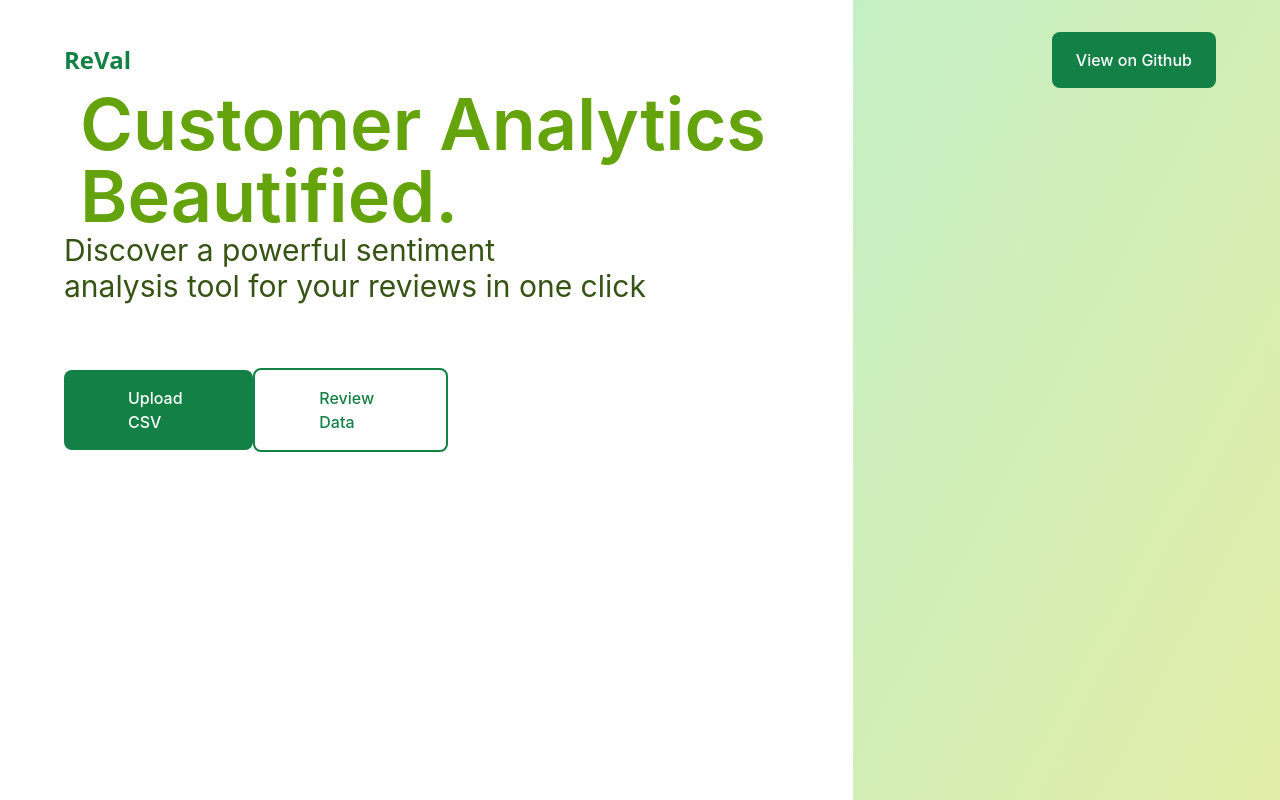
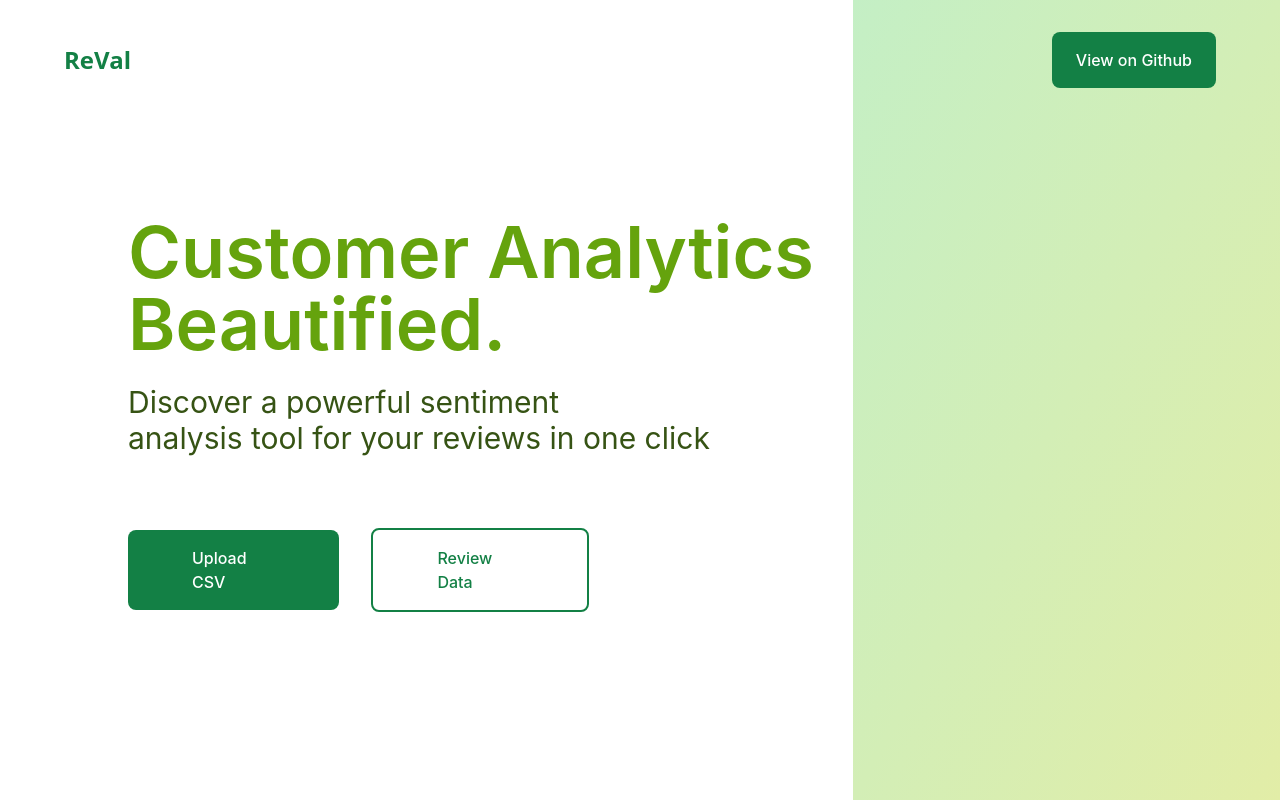
Before and after one commit to Abhishek-More/reval, a Next.js app: page / in a window 1280 px wide. Built offline with nearby package versions, Linux system fonts and the light colour scheme.

Commit message:
nav and landing

```diff
--- a/components/Navbar.js
+++ b/components/Navbar.js
@@ -1,10 +1,11 @@
 import React from 'react'
+import Link from 'next/link'
 
 export default function Navbar() {
   return (
     <div className="flex justify-between items-center px-16 pt-8">
-      <p className="text-2xl font-OP text-primary-green font-bold">ReVal</p>
-      <a className="bg-primary-green font-medium text-md text-white px-6 py-4 rounded-lg">View on Github</a>
+      <Link href='/' className="text-2xl font-OP text-primary-green font-bold">ReVal</Link>
+      <a href="https://github.com/Abhishek-More/reval" target="_blank" className="bg-primary-green font-medium text-md text-white px-6 py-4 rounded-lg">View on Github</a>
     </div>
   )
 }
--- a/pages/index.js
+++ b/pages/index.js
@@ -5,21 +5,24 @@ export default function Home() {
     <>
       <Navbar></Navbar>
       <div className="absolute right-0 top-0 -z-50 w-1/3 h-screen bg-gradient-to-br from-[#C4EFC5] to-[#E2EDA7]"></div>
-      <div className="text-7xl indent-20 text-lime-600 font-semibold">
+
+      <div className="ml-32 mt-32">
+        <div className="text-7xl text-lime-600 font-semibold">
         <p>Customer Analytics </p>
         <p>Beautified.</p>
         </div>
 
-      <div className="text-3xl ml-16 text-lime-900">
+        <div className="text-3xl mt-6 text-lime-900">
           <p>Discover a powerful sentiment </p>
           <p>analysis tool for your reviews in one click</p>
         </div>
 
 
         {/* <p className="ml-16 bg-primary-green font-medium text-md text-white l-[100px] w-[150px] rounded-lg">Upload CSV</p> */}
-      <div className="flex justify-between w-2/5 items-center px-16 pt-8 mt-8">
+        <div className="flex w-2/5 items-center pt-8 mt-10">
         <a className="bg-primary-green font-medium text-md text-white px-16 py-4 rounded-lg">Upload CSV</a>
-      <a className="bg-white border-2 border-primary-green font-medium placeholder:text-md text-primary-green px-16 py-4 rounded-lg">Review Data</a>
+        <a className="bg-white border-2 ml-8 border-primary-green font-medium placeholder:text-md text-primary-green px-16 py-4 rounded-lg">Review Data</a>
+        </div>
       </div>
 
    </>
```
Lines whose indentation alone changed are shown as unchanged.
